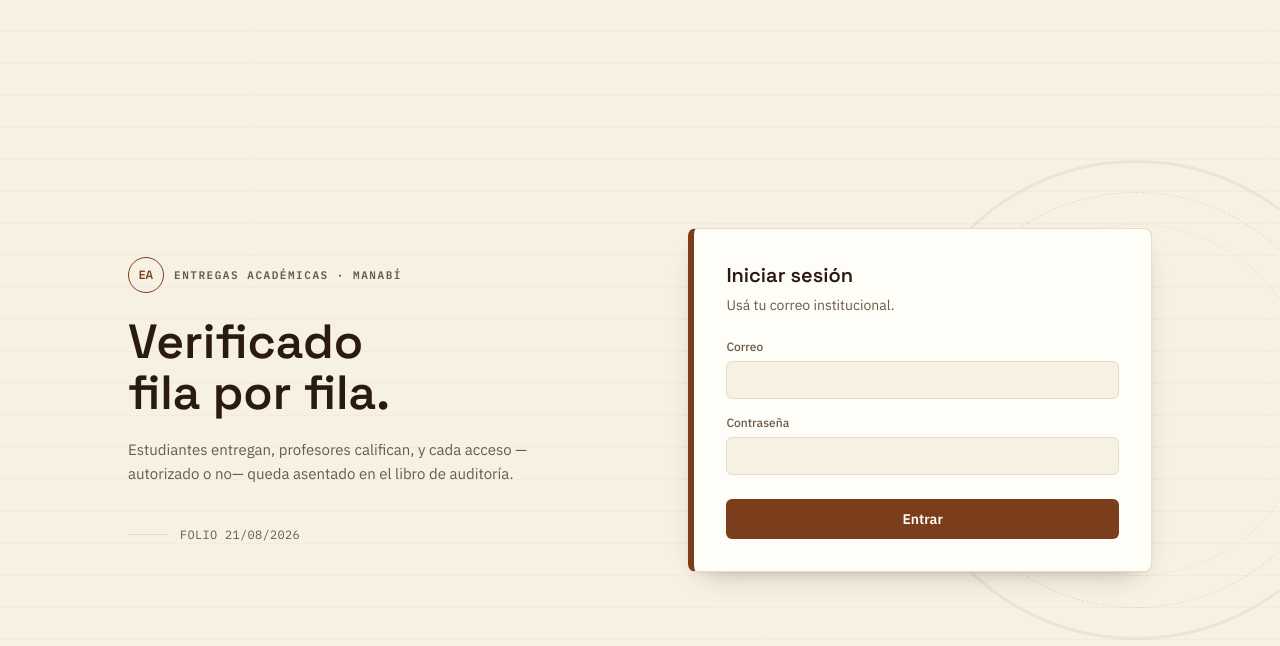
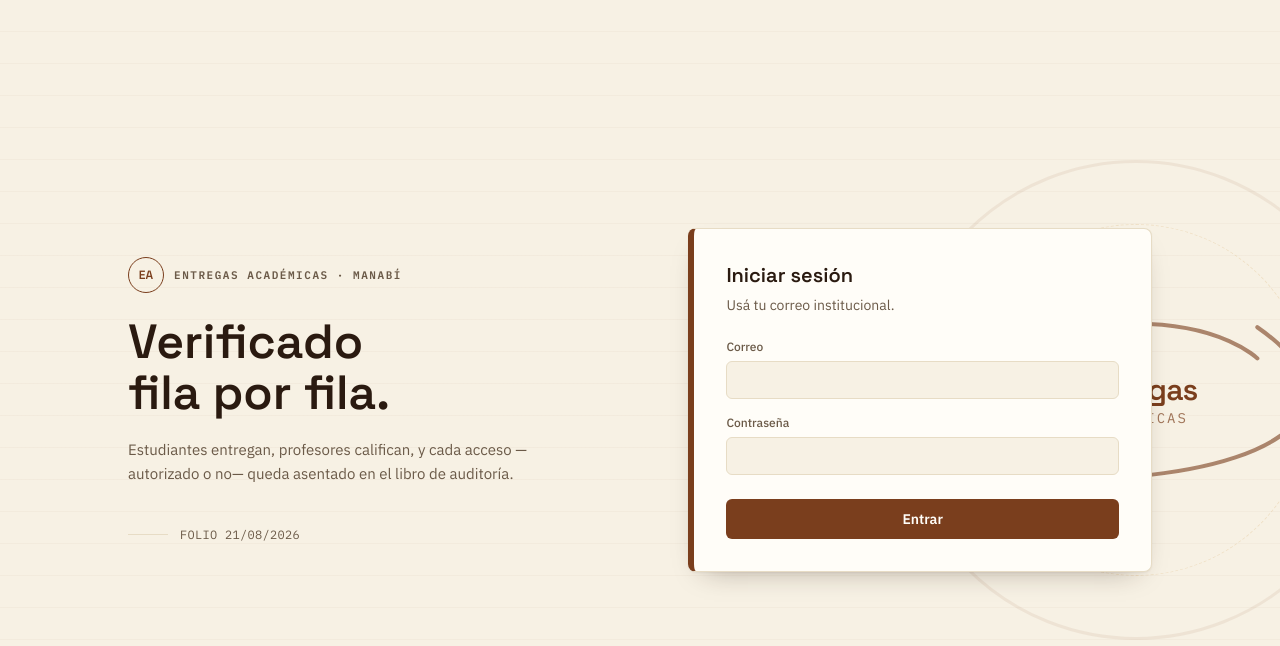
Before and after one commit to KristhianBello/Supabase-Hackathom, a Next.js app in the folder entregas-academicas/: page /login in a window 1280 px wide. Shown: the top 646 px of the page. Built offline with nearby package versions, Linux system fonts and the light colour scheme.

Commit message:
feat(ui): agregar componente HandWrittenTitle con animaciones de framer-motion

```diff
--- a/entregas-academicas/package.json
+++ b/entregas-academicas/package.json
@@ -15,6 +15,7 @@
   "dependencies": {
     "@supabase/ssr": "0.12.4",
     "@supabase/supabase-js": "2.112.3",
+    "framer-motion": "^13.1.1",
     "next": "16.3.2",
     "react": "19.2.8",
     "react-dom": "19.2.8"
--- a/entregas-academicas/src/app/(auth)/login/page.tsx
+++ b/entregas-academicas/src/app/(auth)/login/page.tsx
@@ -1,6 +1,7 @@
 // Persona 2
 
 import { login } from './actions'
+import { HandWrittenTitle } from '@/components/ui/hand-writing-text'
 
 export default async function LoginPage({
   searchParams,
@@ -14,11 +15,18 @@ export default async function LoginPage({
     <main className="relative flex min-h-screen items-center overflow-hidden px-6 py-16 lg:px-16">
       <div
         aria-hidden
-        className="pointer-events-none absolute -top-32 -right-32 h-[30rem] w-[30rem] shrink-0 lg:top-1/2 lg:-right-24 lg:-translate-y-1/2"
+        className="pointer-events-none absolute -top-32 -right-32 hidden h-[30rem] w-[30rem] shrink-0 lg:top-1/2 lg:-right-24 lg:block lg:-translate-y-1/2"
       >
         <div className="h-full w-full rounded-full border-[3px] border-cacao/[0.08]" />
-        <div className="absolute inset-8 rounded-full border border-dashed border-cacao/[0.12]" />
         <div className="absolute inset-16 rounded-full border border-dashed border-toquilla/[0.16]" />
+        <HandWrittenTitle
+          title="Entregas"
+          subtitle="académicas"
+          className="absolute inset-8 flex items-center justify-center"
+          strokeClassName="text-cacao/60"
+          titleClassName="font-display text-2xl font-semibold tracking-tight text-cacao md:text-3xl"
+          subtitleClassName="font-mono text-xs tracking-[0.14em] text-cacao/70 uppercase md:text-sm"
+        />
       </div>
 
       <div className="relative mx-auto grid w-full max-w-5xl gap-12 lg:grid-cols-[1.05fr_0.95fr] lg:items-center">
--- /dev/null
+++ b/entregas-academicas/src/components/ui/hand-writing-text.tsx
@@ -0,0 +1,86 @@
+"use client";
+
+import { motion } from "framer-motion";
+
+interface HandWrittenTitleProps {
+  title?: string;
+  subtitle?: string;
+  className?: string;
+  strokeClassName?: string;
+  titleClassName?: string;
+  subtitleClassName?: string;
+}
+
+function HandWrittenTitle({
+  title = "Hand Written",
+  subtitle = "Optional subtitle",
+  className = "relative w-full max-w-4xl mx-auto py-24",
+  strokeClassName = "text-black dark:text-white opacity-90",
+  titleClassName = "text-4xl md:text-6xl text-black dark:text-white tracking-tighter flex items-center gap-2",
+  subtitleClassName = "text-xl text-black/80 dark:text-white/80",
+}: HandWrittenTitleProps) {
+  const draw = {
+    hidden: { pathLength: 0, opacity: 0 },
+    visible: {
+      pathLength: 1,
+      opacity: 1,
+      transition: {
+        pathLength: { duration: 2.5, ease: [0.43, 0.13, 0.23, 0.96] as const },
+        opacity: { duration: 0.5 },
+      },
+    },
+  };
+
+  return (
+    <div className={className}>
+      <div className="absolute inset-0">
+        <motion.svg
+          width="100%"
+          height="100%"
+          viewBox="0 0 1200 600"
+          initial="hidden"
+          animate="visible"
+          className="w-full h-full"
+        >
+          <title>{title}</title>
+          <motion.path
+            d="M 950 90
+               C 1250 300, 1050 480, 600 520
+               C 250 520, 150 480, 150 300
+               C 150 120, 350 80, 600 80
+               C 850 80, 950 180, 950 180"
+            fill="none"
+            strokeWidth="12"
+            stroke="currentColor"
+            strokeLinecap="round"
+            strokeLinejoin="round"
+            variants={draw}
+            className={strokeClassName}
+          />
+        </motion.svg>
+      </div>
+      <div className="relative text-center z-10 flex flex-col items-center justify-center h-full">
+        <motion.h1
+          className={titleClassName}
+          initial={{ opacity: 0, y: 20 }}
+          animate={{ opacity: 1, y: 0 }}
+          transition={{ delay: 0.5, duration: 0.8 }}
+        >
+          {title}
+        </motion.h1>
+        {subtitle && (
+          <motion.p
+            className={subtitleClassName}
+            initial={{ opacity: 0 }}
+            animate={{ opacity: 1 }}
+            transition={{ delay: 1, duration: 0.8 }}
+          >
+            {subtitle}
+          </motion.p>
+        )}
+      </div>
+    </div>
+  );
+}
+
+export { HandWrittenTitle };
```
Also changed, not shown: 1 other file (tests, documents, lock files or other folders).
